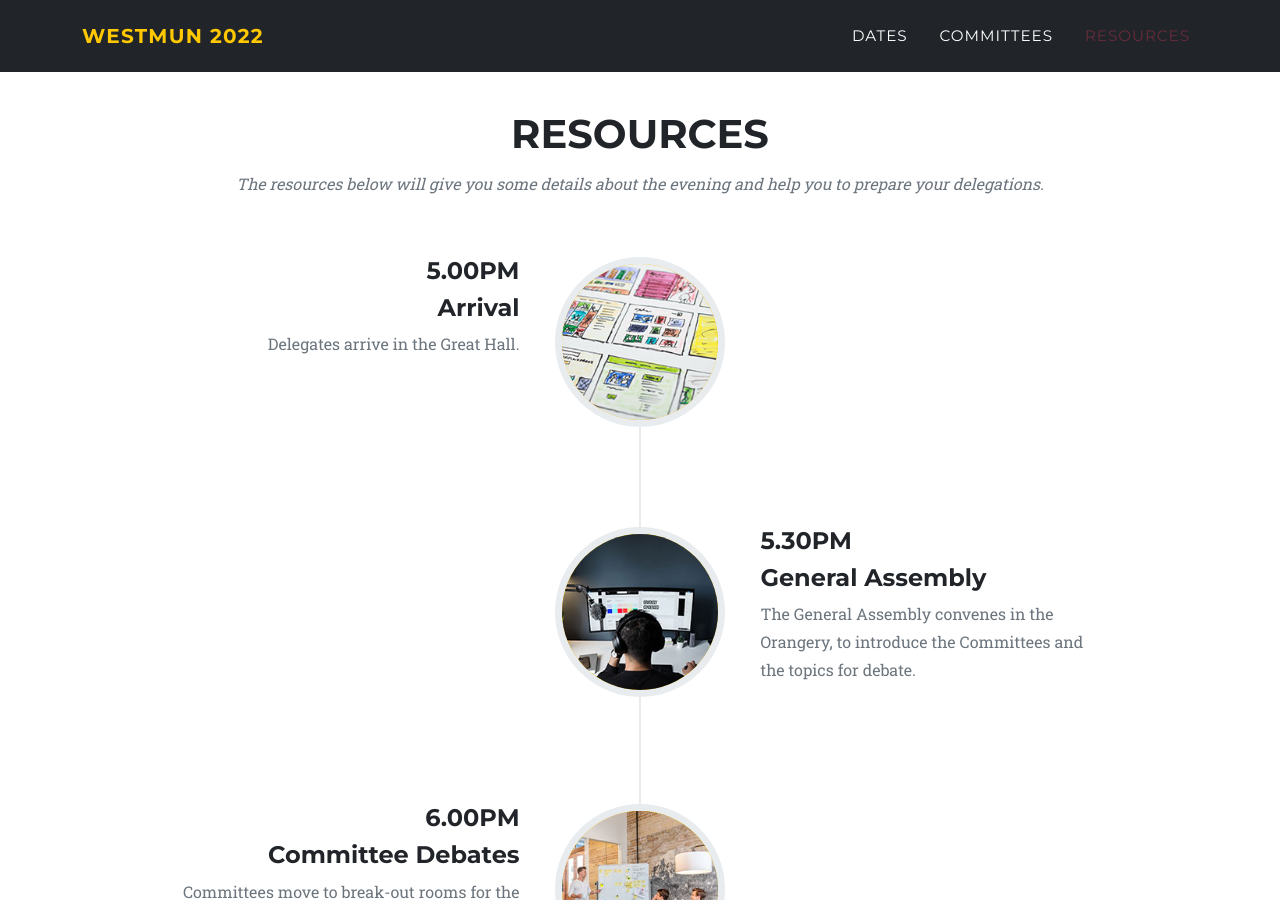
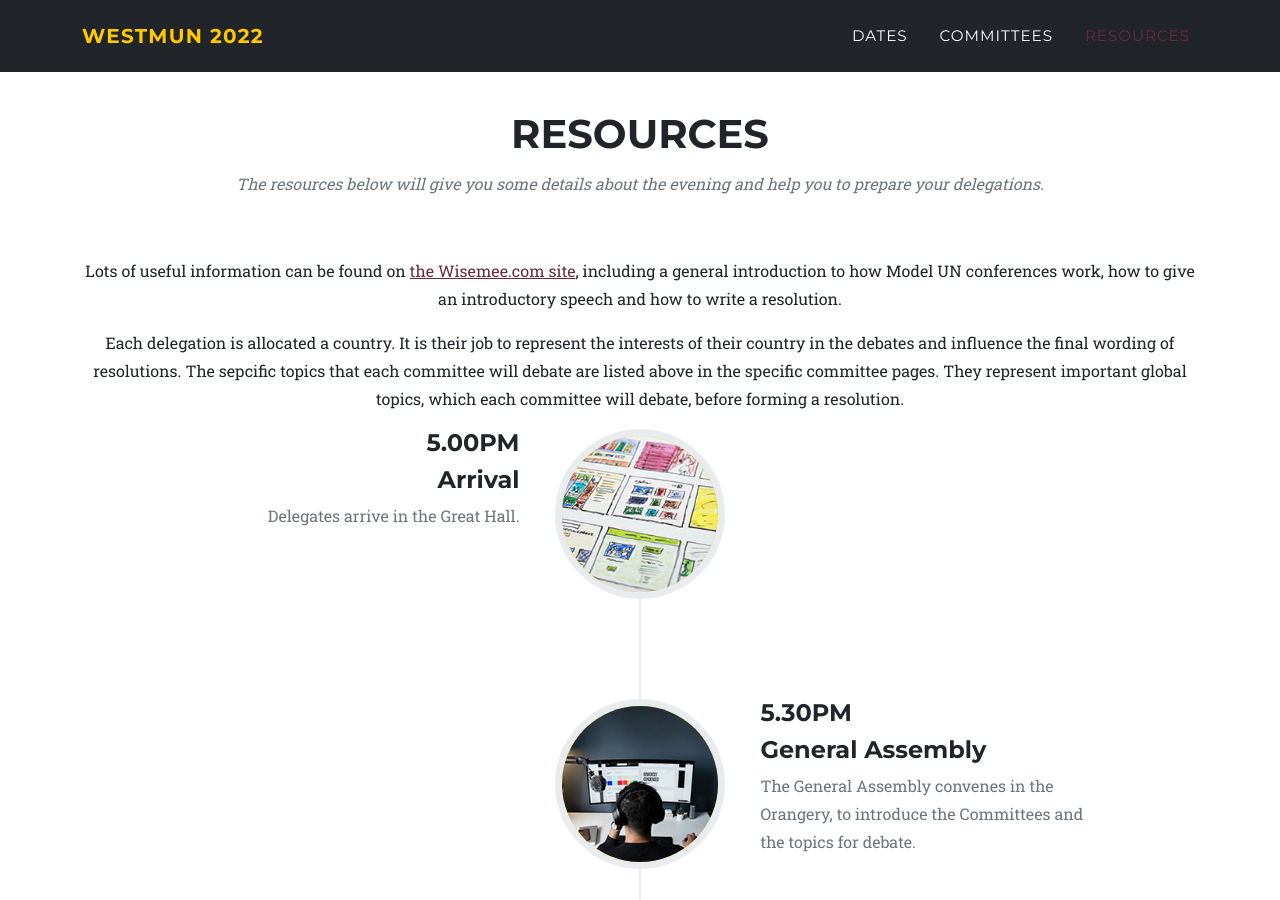
Before and after one commit to WESTMUN/westmun.github.io, a Jekyll site: the page built from index.md, in a window 1280 px wide and 900 px high, scrolled down 2422 px. Built offline with Jekyll 4.4.1, drawn with Linux system fonts in a browser that asks for light colours.

Commit message:
resoruces detail

```diff
--- a/index.md
+++ b/index.md
@@ -182,13 +182,15 @@ layout: default
         </div>
     </div>
 </section>
-<!-- About-->
+<!-- Resources-->
 <section class="page-section" id="resources">
     <div class="container">
         <div class="text-center">
             <h2 class="section-heading text-uppercase">Resources</h2>
             <h3 class="section-subheading text-muted">The resources below will give you some details about the evening
                 and help you to prepare your delegations.</h3>
+            <p>Lots of useful information can be found on <a href="https://www.wisemee.com/mun/delegate/">the Wisemee.com site</a>, including a general introduction to how Model UN conferences work, how to give an introductory speech and how to write a resolution.</p>
+            <p>Each delegation is allocated a country. It is their job to represent the interests of their country in the debates and influence the final wording of resolutions. The sepcific topics that each committee will debate are listed above in the specific committee pages. They represent important global topics, which each committee will debate, before forming a resolution.</p>
         </div>
         <ul class="timeline">
             <li>
```
